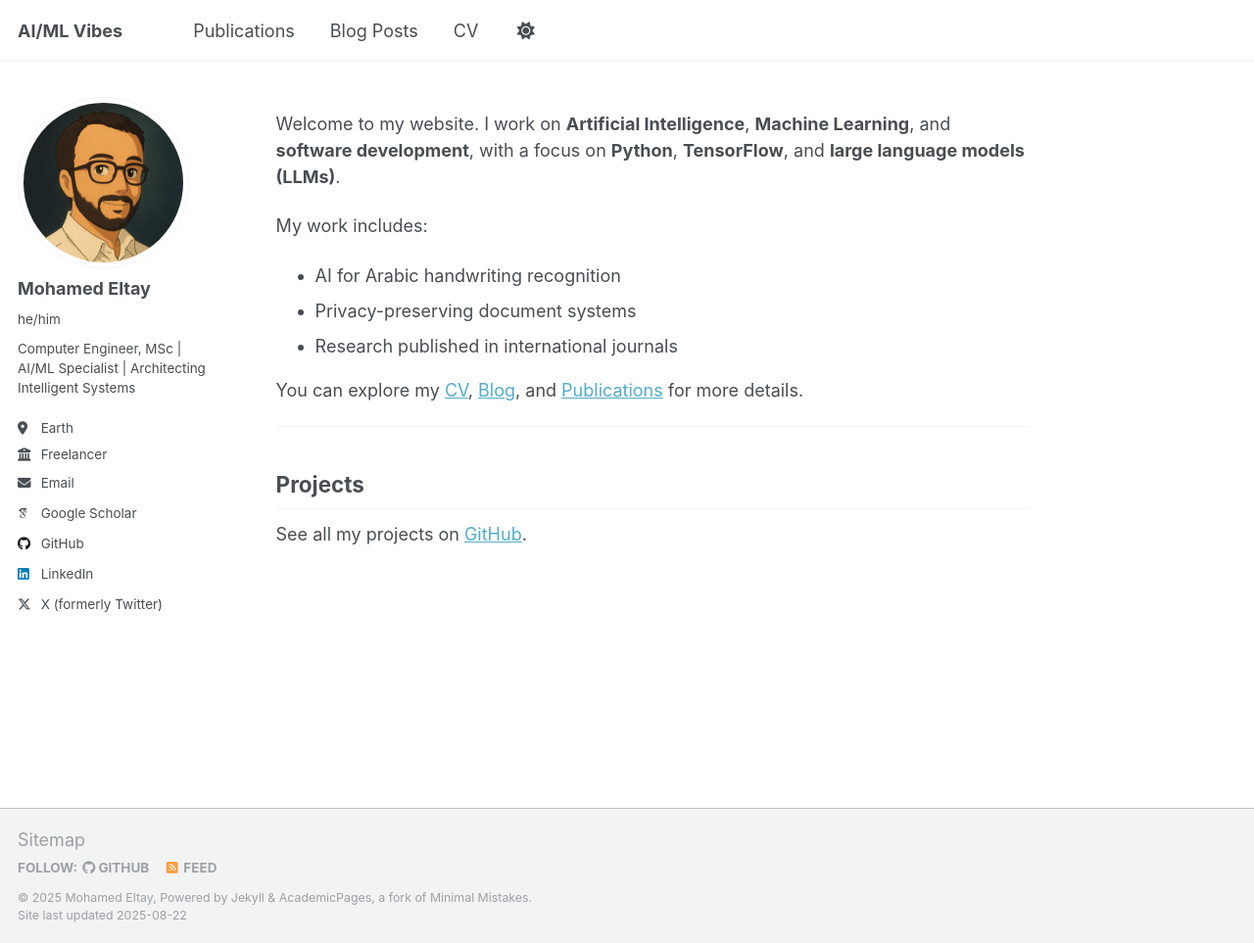
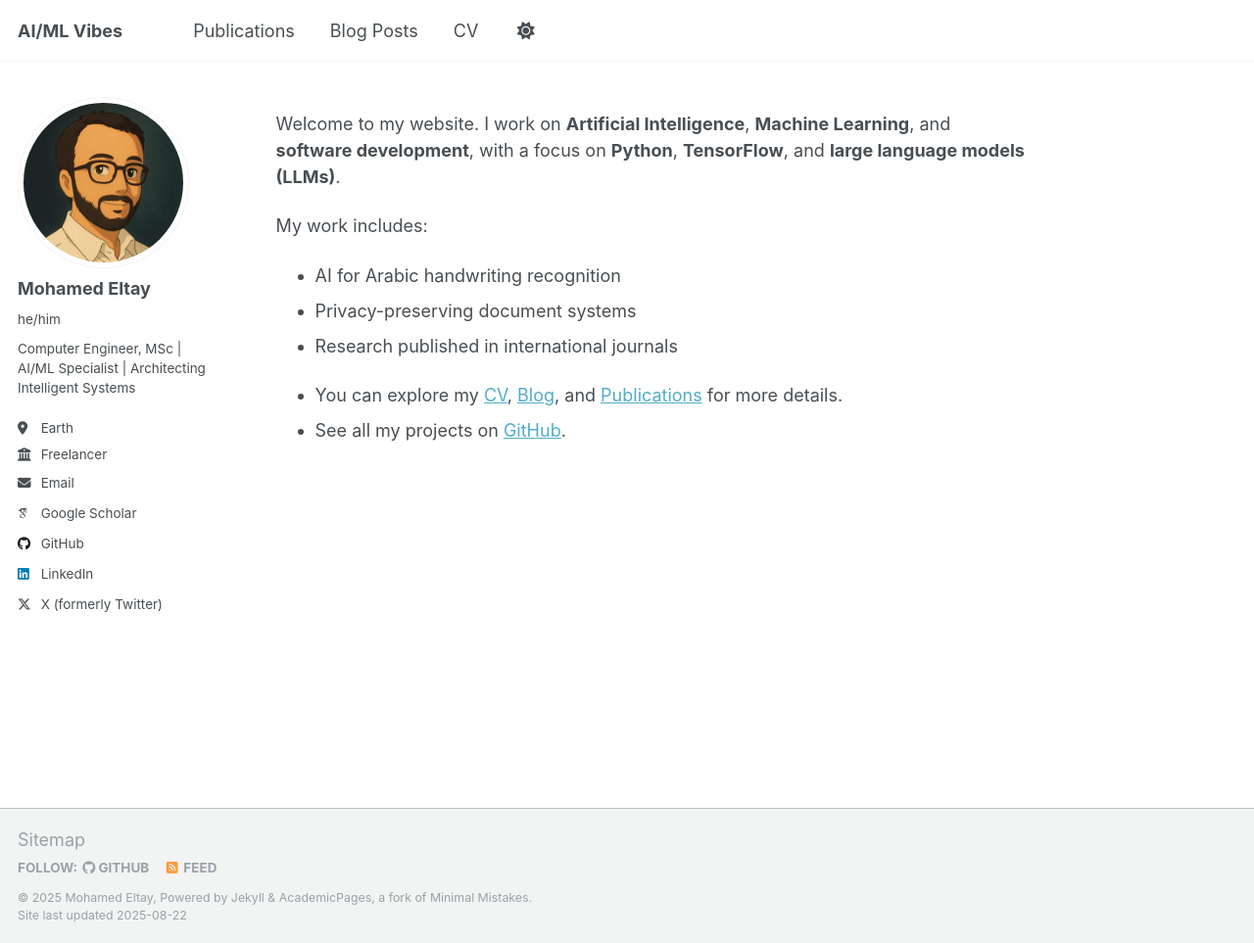
Before and after one commit to eltay89/eltay89.github.io, a Jekyll site: the page built from _pages/about.md, in a window 1280 px wide and 963 px high. Shown: the whole window at 98% size. Built offline with Jekyll 4.4.1, drawn with Linux system fonts in a browser that asks for light colours; some web fonts are replaced; a script that is not in the unit is left out.

Commit message:
Update about.md

```diff
--- a/_pages/about.md
+++ b/_pages/about.md
@@ -7,6 +7,7 @@
   - /about.html
 ---
 
+
 Welcome to my website. I work on **Artificial Intelligence**, **Machine Learning**, and **software development**, with a focus on **Python**, **TensorFlow**, and **large language models (LLMs)**.
 
 My work includes:
@@ -14,9 +15,5 @@
 - Privacy-preserving document systems
 - Research published in international journals
 
-You can explore my [CV](/cv), [Blog](/year-archive), and [Publications](/publications) for more details.
-
----
-
-## Projects
-See all my projects on [GitHub](https://github.com/eltay89?tab=repositories).
+- You can explore my [CV](/cv), [Blog](/year-archive), and [Publications](/publications) for more details.
+- See all my projects on [GitHub](https://github.com/eltay89?tab=repositories).
```
